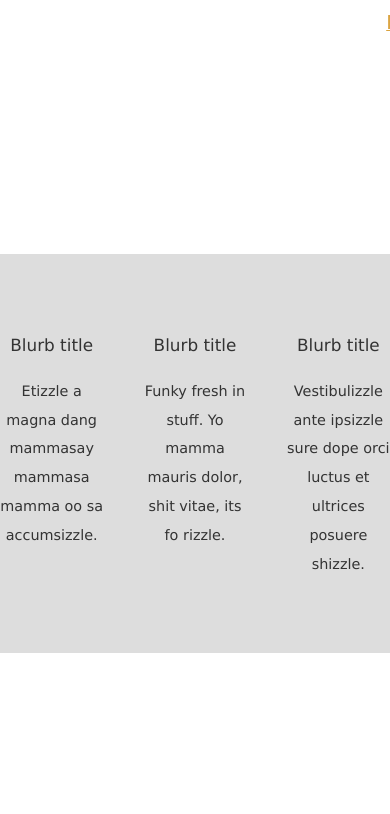
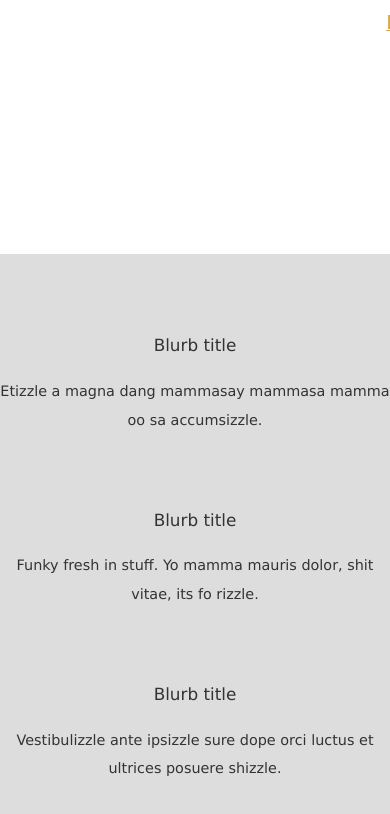
Before and after one commit to orvalho/cssVariables, a plain HTML site: page index.html in a window 390 px wide. Shown: the part 1462-2276 px from the top of the page. Before the commit the page ends 2115 px from the top, so only its background shows below. Drawn offline with Linux system fonts and the light colour scheme.

Commit message:
overwrite css variables

```diff
--- a/styles.css
+++ b/styles.css
@@ -2,6 +2,13 @@
 :root{
   --theme-color: #3e84da;
   --link-color: #daa33e;
+  --layout: 1fr 1fr 1fr;
+}
+
+@media screen and (max-width: 760px) {
+  :root{
+    --layout: 1fr;
+  }
 }
 
 /* --- Main styles --- */
@@ -73,7 +80,7 @@ footer{
 
 footer .blurbs{
     display: grid;
-    grid-template-columns: 1fr 1fr 1fr;
+    grid-template-columns: var(--layout);
     max-width: 760px;
     margin: 0 auto;
     grid-gap: 40px;
```
